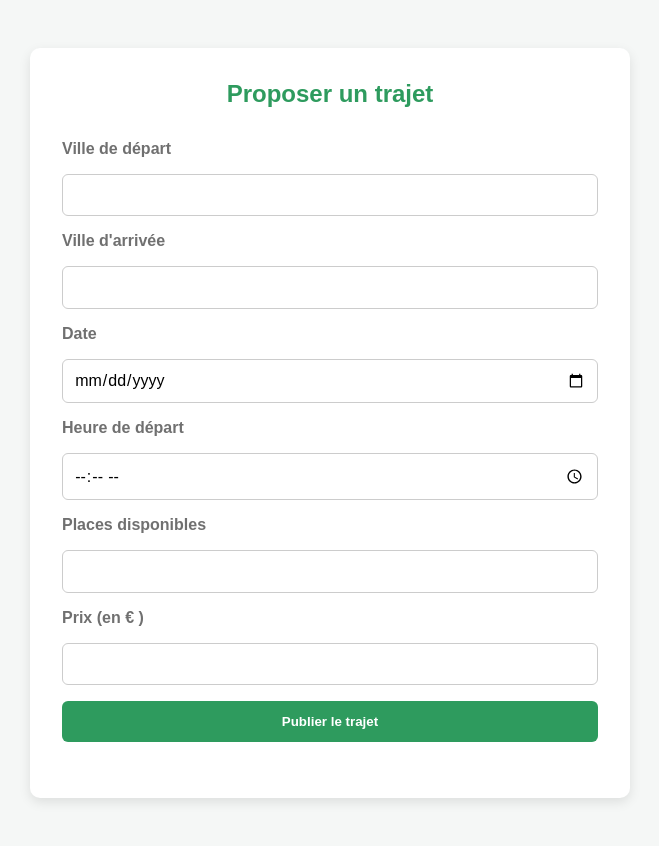
After one commit to Ertu10dEV/EcoRide, a PHP site: page /ajout-trajet.html in a window 1280 px wide. The commit adds this page. Shown: the whole page, without its empty margins (310-969 px from the left). Run offline with PHP 8.4, Linux system fonts and the light colour scheme.

Commit message:
feat: finalisation de la partie front du projet EcoRide

```diff
--- /dev/null
+++ b/ajout-trajet.html
@@ -0,0 +1,42 @@
+<!DOCTYPE html>
+<html lang="fr">
+<head>
+    <meta charset="UTF-8">
+    <meta name="viewport" content="width=device-width, initial-scale=1.0">
+    <title>Proposer un trajet - EcoRide</title>
+    <link rel="stylesheet" href="css/styles.css">
+</head>
+<body>
+
+    <main>
+        <section class="form-ajout">
+            <h2>Proposer un trajet</h2>
+
+            <form action="#" method="post">
+
+                <label for="depart">Ville de départ</label>
+                <input type="text" id="depart" name="depart" required>
+
+                <label for="arrivee">Ville d'arrivée</label>
+                <input type="text" id="arrivee" name="arrivee" required>
+
+                <label for="date">Date</label>
+                <input type="date" id="date" name="date" required>
+
+                <label for="heure">Heure de départ</label>
+                <input type="time" id="heure" name="heure" required>
+
+                <label for="places">Places disponibles</label>
+                <input type="number" id="places" name="places" min="1" max="8" required>
+
+                <label for="prix">Prix (en € )</label>
+                <input type="number" id="prix" name="prix" step="0.5" required>
+
+                <button type="submit">Publier le trajet</button>
+
+            </form>
+        </section>
+    </main>
+
+</body>
+</html>
--- a/css/styles.css
+++ b/css/styles.css
@@ -7,7 +7,7 @@
   --white: #ffffff;
 }
 
-/* Reset rapide */
+/* Reset de base */
     *{
     margin:0;padding:0;box-sizing:border-box;font-family:Arial, sans-serif;
     }
@@ -16,6 +16,7 @@
     background:var(--grey-light);color:var(--grey);
     }
 
+    /* EN-TÊTE */
     header {
     display:flex;justify-content:space-between;align-items:center;
     padding:1rem 2rem;background:var(--white);box-shadow:0 2px 4px rgba(0,0,0,.05);
@@ -35,6 +36,8 @@
     nav a{
     text-decoration:none;color:var(--grey);font-weight:600;
     }
+
+    /* SECTION D'ACCUEIL (HERO) */
 
     .hero {
     background-image: url("/img/--image\ d\'accueil\ voiture\ eco.jpg");
@@ -59,6 +62,8 @@
     .hero h2{
     font-size:2rem;margin-bottom:2rem;text-shadow:0 2px 6px rgba(0,0,0,.4);
     }
+
+/* FORMULAIRE DE RECHERCHE */
 
 .search-form{
     display:flex;flex-wrap:wrap;gap:8rem;justify-content:center;
@@ -87,6 +92,8 @@
     background-color: #f0f0f0;
     }
 
+/* EFFET DEGRADE BAS DE L'IMAGE */
+
 .hero::after {
   content: "";
   position: absolute;
@@ -97,6 +104,7 @@
   background: linear-gradient(to bottom, transparent, white);
 }
 
+/* PIED DE PAGE */
 
 footer{
     padding:1rem;text-align:center;font-size:.9rem;background:var(--white);margin-top:4rem;
@@ -105,6 +113,8 @@ footer{
 footer a{
     color:var(--green-dark);text-decoration:none;margin-left:.5rem;
     }
+
+/* LISTE DES TRAJETS ( résultats ) */
 
 .results-container {
   display: flex;
@@ -155,6 +165,8 @@ footer a{
   background: var(--green-dark);
 }
 
+/* DETAIL CONDUCTEUR */
+
 .conducteur {
   display: flex;
   align-items: center;
@@ -190,6 +202,8 @@ footer a{
   font-size: 1rem;
 }
 
+/* DETAIL TRAJET */
+
 .infos-trajet {
   background-color: #ffffff;
   padding: 1.5rem;
@@ -215,6 +229,8 @@ footer a{
 .btn-reserver:hover {
   background-color: #207344;
 }
+
+/* PAGE CONNEXION */
 
 .connexion {
   max-width: 400px;
@@ -287,6 +303,8 @@ footer a{
   transition: background-color 0.2s ease-in-out;
 }
 
+/* PAGE ESPACE UTILISATEUR */
+
 .espace-utilisateur {
   max-width: 800px;
   margin: 3rem auto;
@@ -343,3 +361,53 @@ footer a{
 .modifier:hover {
   background-color: #207344;
 }
+
+/* PAGE AJOUT TRAJET */
+
+.form-ajout {
+  max-width: 600px;
+  margin: 3rem auto;
+  background-color: #ffffff;
+  padding: 2rem;
+  border-radius: 10px;
+  box-shadow: 0 4px 12px rgba(0, 0, 0, 0.1);
+}
+
+.form-ajout h2 {
+  text-align: center;
+  margin-bottom: 2rem;
+  color: #2e9b5e;
+}
+
+.form-ajout form {
+  display: flex;
+  flex-direction: column;
+  gap: 1rem;
+}
+
+.form-ajout label {
+  font-weight: bold;
+}
+
+.form-ajout input {
+  padding: 0.7rem;
+  border: 1px solid #ccc;
+  border-radius: 6px;
+  font-size: 1rem;
+}
+
+.form-ajout button {
+  margin-bottom: 1.5rem;
+  background-color: #2e9b5e;
+  color: white;
+  border: none;
+  padding: 0.8rem;
+  font-weight: bold;
+  border-radius: 6px;
+  cursor: pointer;
+  transition: background-color 0.2s ease-in-out;
+}
+
+.form-ajout button:hover {
+  background-color: #207344;
+}
```
